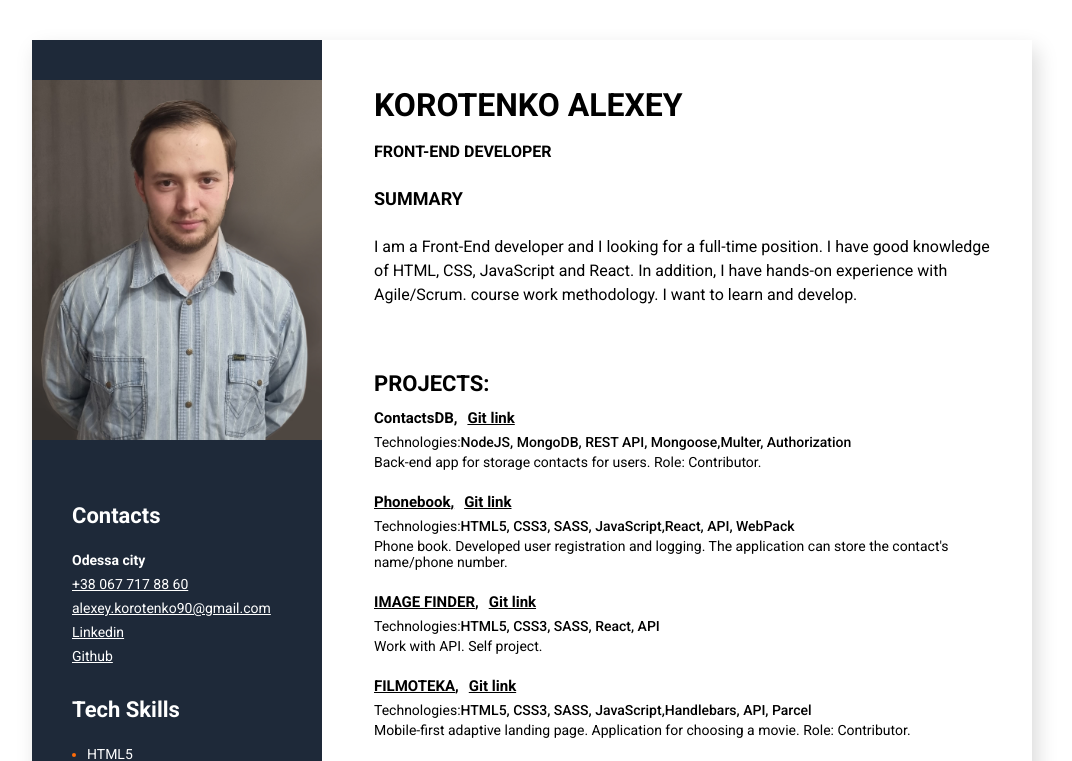
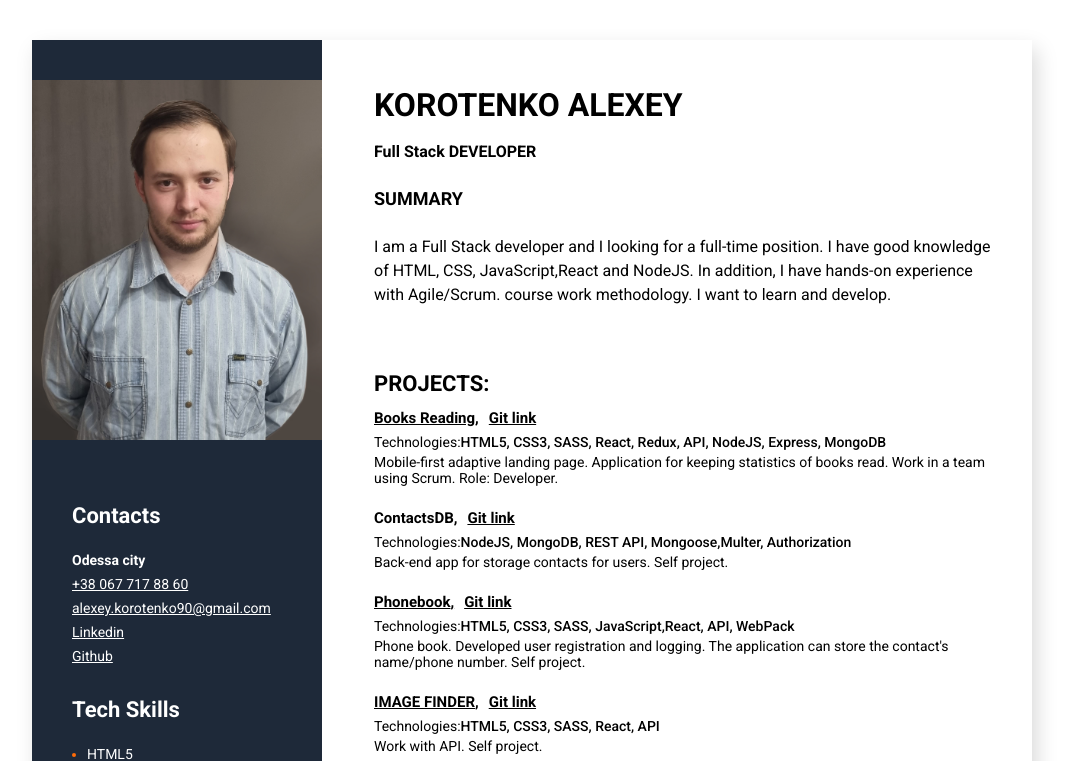
Before and after one commit to ToyEye/resume, a React (Create React App) app: page / in a window 1280 px wide. Shown: the top 761 px of the page, without its empty margins (108-1180 px from the left). Built offline with nearby package versions, Linux system fonts and the light colour scheme.

Commit message:
add project

```diff
--- a/src/Components/InfoContainer/InfoConainer.jsx
+++ b/src/Components/InfoContainer/InfoConainer.jsx
@@ -4,13 +4,13 @@ export default function InfoContainer() {
   return (
     <div className="info-container">
       <h1 className="name">KOROTENKO ALEXEY</h1>
-      <h2 className="profession">FRONT-END DEVELOPER</h2>
+      <h2 className="profession">Full Stack DEVELOPER</h2>
       <h2 className="summary">SUMMARY</h2>
       <p className="description">
-        I am a Front-End developer and I looking for a full-time position. I
-        have good knowledge of HTML, CSS, JavaScript and React. In addition, I
-        have hands-on experience with Agile/Scrum. course work methodology. I
-        want to learn and develop.
+        I am a Full Stack developer and I looking for a full-time position. I
+        have good knowledge of HTML, CSS, JavaScript,React and NodeJS. In
+        addition, I have hands-on experience with Agile/Scrum. course work
+        methodology. I want to learn and develop.
       </p>
     </div>
   );
--- a/src/Components/Projects/Projects.jsx
+++ b/src/Components/Projects/Projects.jsx
@@ -2,12 +2,19 @@ import React from "react";
 import "./projects.css";
 
 const projectsArra = [
+   {
+    name: "Books Reading",
+    workLink: "https://books-reading-react-node.netlify.app/login",
+    gitLink: "https://github.com/IlyaKaplan2002/node-react_project",
+    technologies: "HTML5, CSS3, SASS, React, Redux, API, NodeJS, Express, MongoDB",
+    about: "Mobile-first adaptive landing page. Application for keeping statistics of books read. Work in a team using Scrum. Role: Developer. ",
+  },
   {
     name: "ContactsDB",
     workLink: null,
     gitLink: "https://github.com/ToyEye/nodejs-homework-template",
     technologies: "NodeJS, MongoDB, REST API, Mongoose,Multer, Authorization",
-    about: "Back-end app for storage contacts for users. Role: Contributor.",
+    about: "Back-end app for storage contacts for users. Self project.",
   },
   {
     name: "Phonebook",
@@ -15,7 +22,7 @@ const projectsArra = [
     gitLink: "https://github.com/ToyEye/goit-react-hw-08-phonebook",
     technologies: "HTML5, CSS3, SASS, JavaScript,React, API, WebPack",
     about:
-      "Phone book. Developed user registration and logging. The application can store the contact's name/phone number.",
+      "Phone book. Developed user registration and logging. The application can store the contact's name/phone number. Self project.",
   },
   {
     name: "IMAGE FINDER",
@@ -30,7 +37,7 @@ const projectsArra = [
     gitLink: "https://github.com/andr3008/best-movies",
     technologies: "HTML5, CSS3, SASS, JavaScript,Handlebars, API, Parcel",
     about:
-      "Mobile-first adaptive landing page. Application for choosing a movie. Role: Contributor.",
+      "Mobile-first adaptive landing page. Application for choosing a movie. Work in a team using Scrum. Role: Developer.",
   },
   {
     name: "ICECREAM",
@@ -38,7 +45,7 @@ const projectsArra = [
     gitLink: "https://github.com/Kostiantyn-Radchenko/teams_project",
     technologies: "HTML5, CSS3, SASS, BEM, Parcel",
     about:
-      "Mobile-first adaptive landing page. Work in a team using Scrum. Role:Contributor.",
+      "Mobile-first adaptive landing page. Work in a team using Scrum. Role:Developer.",
   },
   {
     name: "WEB STUDIO",
```
